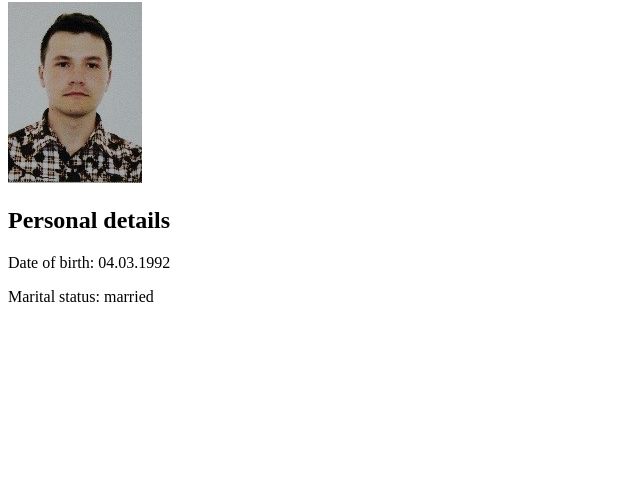
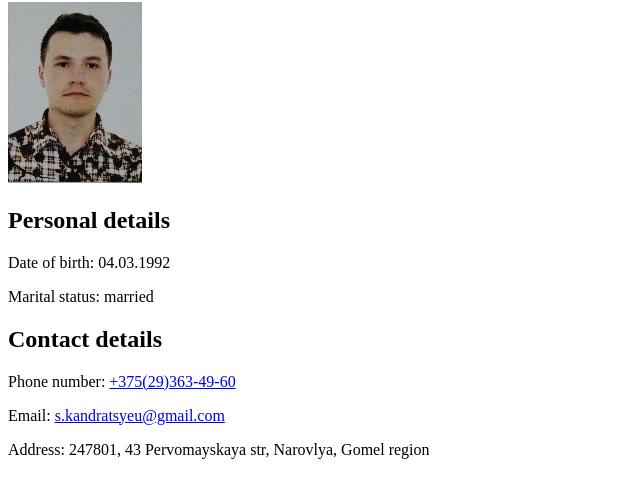
Before and after one commit to Kandratsyeu/rsschool-cv, a plain HTML site: page index.html in a window 1280 px wide. Shown: the part 78-576 px from the top of the page, without its empty margins (0-640 px from the left). Drawn offline with Linux system fonts and the light colour scheme.

Commit message:
feat: add contact details section

```diff
--- a/index.html
+++ b/index.html
@@ -16,6 +16,15 @@
         <p>Date of birth: 04.03.1992</p>
         <p>Marital status: married</p>
       </section>
+      <section>
+        <h2>Contact details</h2>
+        <p>Phone number: <a href="tel:+375293634960">+375(29)363-49-60</a></p>
+        <p>
+          Email:
+          <a href="mailto:s.kandratsyeu@gmail.com">s.kandratsyeu@gmail.com</a>
+        </p>
+        <p>Address: 247801, 43 Pervomayskaya str, Narovlya, Gomel region</p>
+      </section>
     </main>
     <footer></footer>
   </body>
```
